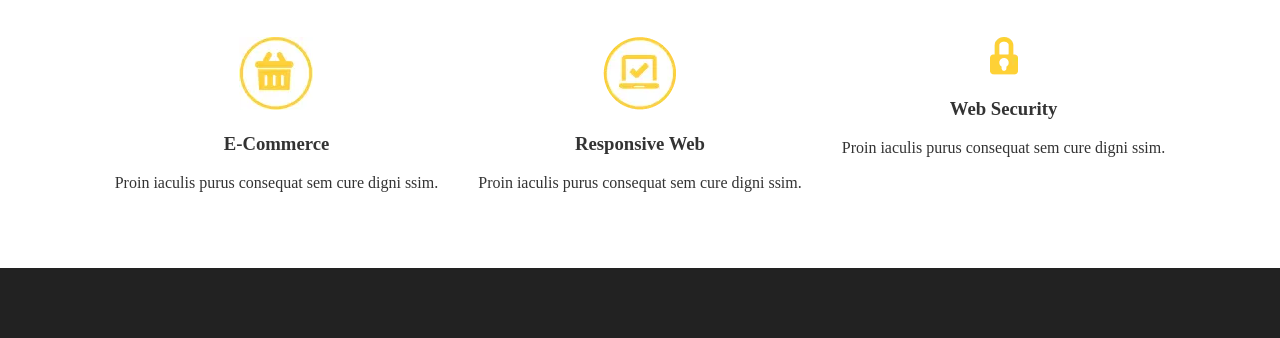
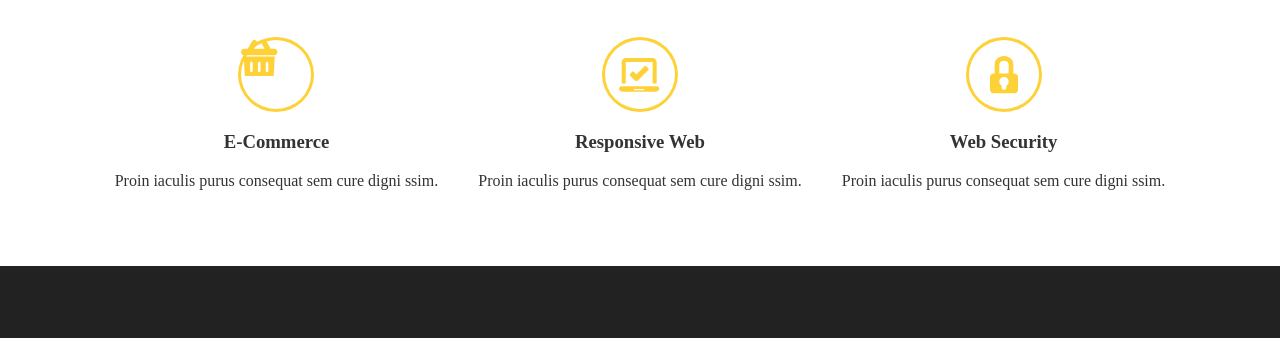
Before and after one commit to David2093/Project-2, a plain HTML site: page index.html in a window 1280 px wide. Shown: the part 273-611 px from the top of the page. Drawn offline with Linux system fonts and the light colour scheme.

Commit message:
cxvzsdfs

```diff
--- a/index.html
+++ b/index.html
@@ -4,7 +4,9 @@
 <meta name="viewport" content="width=device-width, initial-scale=1.0" />
 <title>Golden</title>
 <link rel="stylesheet" href="style.css" />
+
 <head>
+
 <body>
     <header>
         <div class="container">
@@ -25,17 +27,43 @@
         <h2>SERVICES</h2>
         <div class="service-boxes">
             <div class="box">
-                <img class="icon" src="./images/cart.webp" alt="cart" />
+                <div class="service-box">
+                    <svg width="74" height="73" viewBox="0 0 74 73" fill="none" xmlns="http://www.w3.org/2000/svg">
+                        <path fill-rule="evenodd" clip-rule="evenodd"
+                            d="M23.0591 0.369559C24.3759 -0.391061 26.0599 0.0601036 26.8201 1.37706L30.9501 8.53079C31.0701 8.73854 31.1598 8.95542 31.2208 9.17637H35.1049C37.0057 9.17637 38.5466 10.7171 38.5466 12.6177C38.5466 14.5182 37.0057 16.0596 35.1049 16.0596H3.44177C1.54094 16.0596 0 14.5182 0 12.6177C0 10.7171 1.54094 9.17637 3.44177 9.17637H7.3256C7.3866 8.95542 7.47639 8.73854 7.59633 8.53079L11.7262 1.37706C12.4867 0.0601036 14.1705 -0.391061 15.4874 0.369559C16.8043 1.13022 17.2555 2.81375 16.4951 4.1307L13.5819 9.17637H24.9646L22.0513 4.1307C21.291 2.81375 21.7421 1.13022 23.0591 0.369559ZM4.02415 38.0863L2.83272 17.436H35.7138L34.5224 38.0863H4.02415ZM20.6499 24.3192C20.6499 23.559 20.0337 22.943 19.2733 22.943C18.5131 22.943 17.8966 23.559 17.8966 24.3192V32.5796C17.8966 33.3398 18.5131 33.9562 19.2733 33.9562C20.0337 33.9562 20.6499 33.3398 20.6499 32.5796V24.3192ZM27.5334 22.943C28.2936 22.943 28.91 23.559 28.91 24.3192V32.5796C28.91 33.3398 28.2936 33.9562 27.5334 33.9562C26.773 33.9562 26.1565 33.3398 26.1565 32.5796V24.3192C26.1565 23.559 26.773 22.943 27.5334 22.943ZM12.39 24.3192C12.39 23.559 11.7736 22.943 11.0134 22.943C10.253 22.943 9.63665 23.559 9.63665 24.3192V32.5796C9.63665 33.3398 10.253 33.9562 11.0134 33.9562C11.7736 33.9562 12.39 33.3398 12.39 32.5796V24.3192Z"
+                            fill="#FED136" />
+
+                    </svg>
+                </div>
+
+
                 <h3>E-Commerce</h3>
                 <p>Proin iaculis purus consequat sem cure digni ssim.</p>
             </div>
             <div class="box">
-                <img class="icon" src="./images/done.webp" alt="done" />
+                <div class="service-box">
+                    <svg width="41" height="34" viewBox="0 0 41 34" fill="none" xmlns="http://www.w3.org/2000/svg">
+                        <path fill-rule="evenodd" clip-rule="evenodd"
+                            d="M33.634 0H6.72679C4.49784 0 2.69073 1.80686 2.69073 4.03581V21.5256C2.69073 21.9973 2.77168 22.4502 2.92045 22.871H2.69073V25.5617H6.72679V4.03581H33.634V25.5617H37.6702V22.871H37.4404C37.5892 22.4502 37.6702 21.9973 37.6702 21.5256V4.03581C37.6702 1.80686 35.863 0 33.634 0ZM2.69073 28.2519H37.6702C39.1561 28.2519 40.3609 29.4571 40.3609 30.9432C40.3609 32.4291 37.8108 33.6338 36.3248 33.6338H4.03611C2.55003 33.6338 0 32.4291 0 30.9432C0 29.4571 1.20477 28.2519 2.69073 28.2519ZM24.2166 30.9432H16.1444C15.4013 30.9432 14.7991 31.2443 14.7991 31.6156C14.7991 31.987 15.4013 32.2883 16.1444 32.2883H24.2166C24.9596 32.2883 25.562 31.987 25.562 31.6156C25.562 31.2443 24.9596 30.9432 24.2166 30.9432ZM11.147 15.7839L13.0413 13.8807C13.5642 13.3556 14.4123 13.3556 14.9353 13.8807L17.4182 16.375L25.4206 8.33699C25.9436 7.81125 26.7918 7.81125 27.3148 8.33699L29.209 10.2391C29.732 10.7645 29.732 11.6167 29.209 12.142L18.791 22.6063C18.3431 23.0562 17.6569 23.1208 17.1405 22.8002C16.7031 22.9046 16.2236 22.7854 15.8824 22.4427L11.147 17.6864C10.624 17.1611 10.624 16.3096 11.147 15.7839Z"
+                            fill="#FED136" />
+                    </svg>
+                </div>
+
                 <h3>Responsive Web</h3>
                 <p>Proin iaculis purus consequat sem cure digni ssim.</p>
             </div>
             <div class="box">
-                <img class="icon" src="./images/lock.webp" alt="lock" />
+                <div class="service-box">
+                    <svg width="28" height="38" viewBox="0 0 28 38" fill="none" xmlns="http://www.w3.org/2000/svg">
+                        <path fill-rule="evenodd" clip-rule="evenodd"
+                            d="M13.9994 0C19.1539 0 23.3323 3.65628 23.3323 8.16672V17.4996H24.499C26.4319 17.4996 27.9988 19.0663 27.9988 20.9997V33.8321C27.9988 35.7648 26.4319 37.3322 24.499 37.3322H3.4999C1.56696 37.3322 0 35.7648 0 33.8321V20.9997C0 19.0663 1.56696 17.4996 3.4999 17.4996H4.66649V8.16672C4.66649 3.65628 8.84498 0 13.9994 0ZM18.4001 17.4996H9.59857C9.42651 17.1346 9.33289 16.7417 9.33289 16.3325V8.16672C9.33289 6.23404 11.4222 4.66656 13.9994 4.66656C16.5766 4.66656 18.6658 6.23404 18.6658 8.16672V16.3325C18.6658 16.7417 18.5722 17.1346 18.4001 17.4996ZM16.3326 29.7079C17.7274 28.9009 18.6658 27.3926 18.6658 25.6654C18.6658 23.089 16.5766 20.9997 13.9994 20.9997C11.4222 20.9997 9.33289 23.089 9.33289 25.6654C9.33289 27.3927 10.2714 28.901 11.6662 29.7079V31.4984C11.6662 32.788 12.7108 33.8321 13.9994 33.8321C15.2881 33.8321 16.3326 32.788 16.3326 31.4984V29.7079Z"
+                            fill="#FED136" />
+                    </svg>
+                </div>
+
+
+
+
                 <h3>Web Security</h3>
                 <p>Proin iaculis purus consequat sem cure digni ssim.</p>
             </div>
@@ -60,4 +88,5 @@
     </section>
 </body>
 </head>
+
 </html>
--- a/style.css
+++ b/style.css
@@ -114,3 +114,15 @@ gap: 60px;
     padding:15px 30px ;
     border-radius: 4px;
 }
+
+.service-box {
+    display: flex;
+    justify-content: center;
+    align-items: center;
+    margin-left: auto;
+    margin-right: auto;
+    border-radius: 50%;
+    width: 70px;
+    height: 69px;
+    border: solid 3px #FED136;
+}
```
